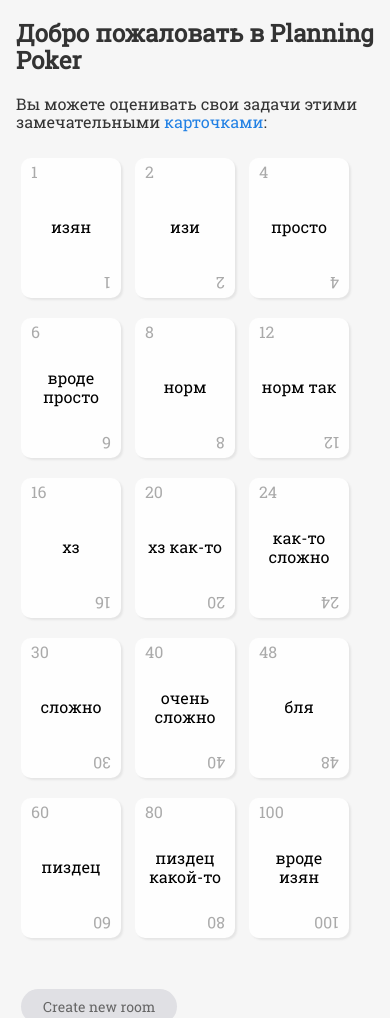
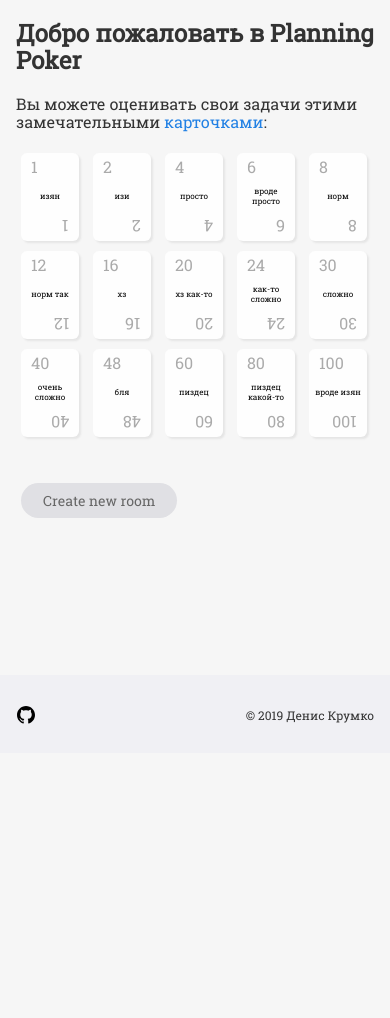
Before and after one commit to deniskrumko/izyan-poker, a Django app: page / in a window 390 px wide. Shown: the part 91-1109 px from the top of the page. After the commit the page ends 815 px from the top, so only its background shows below. Run offline with Django 3.2, Linux system fonts and the light colour scheme; data that the repository does not hold is empty; some libraries are stand-ins or nearby versions.

Commit message:
Fix CSS for mobile devices

```diff
--- a/static/css/base.css
+++ b/static/css/base.css
@@ -309,6 +309,17 @@ a {
    .right {
      float: inherit;
    }
+   .poker-card {
+     width: 58px;
+     height: 88px;
+     border-radius: 6px;
+     padding: 5px;
+     margin: 5px 5px;
+     font-size: 8px;
+   }
+   .result-score {
+     font-size: 50px;
+   }
 }
 
 .up-arrow {
```
